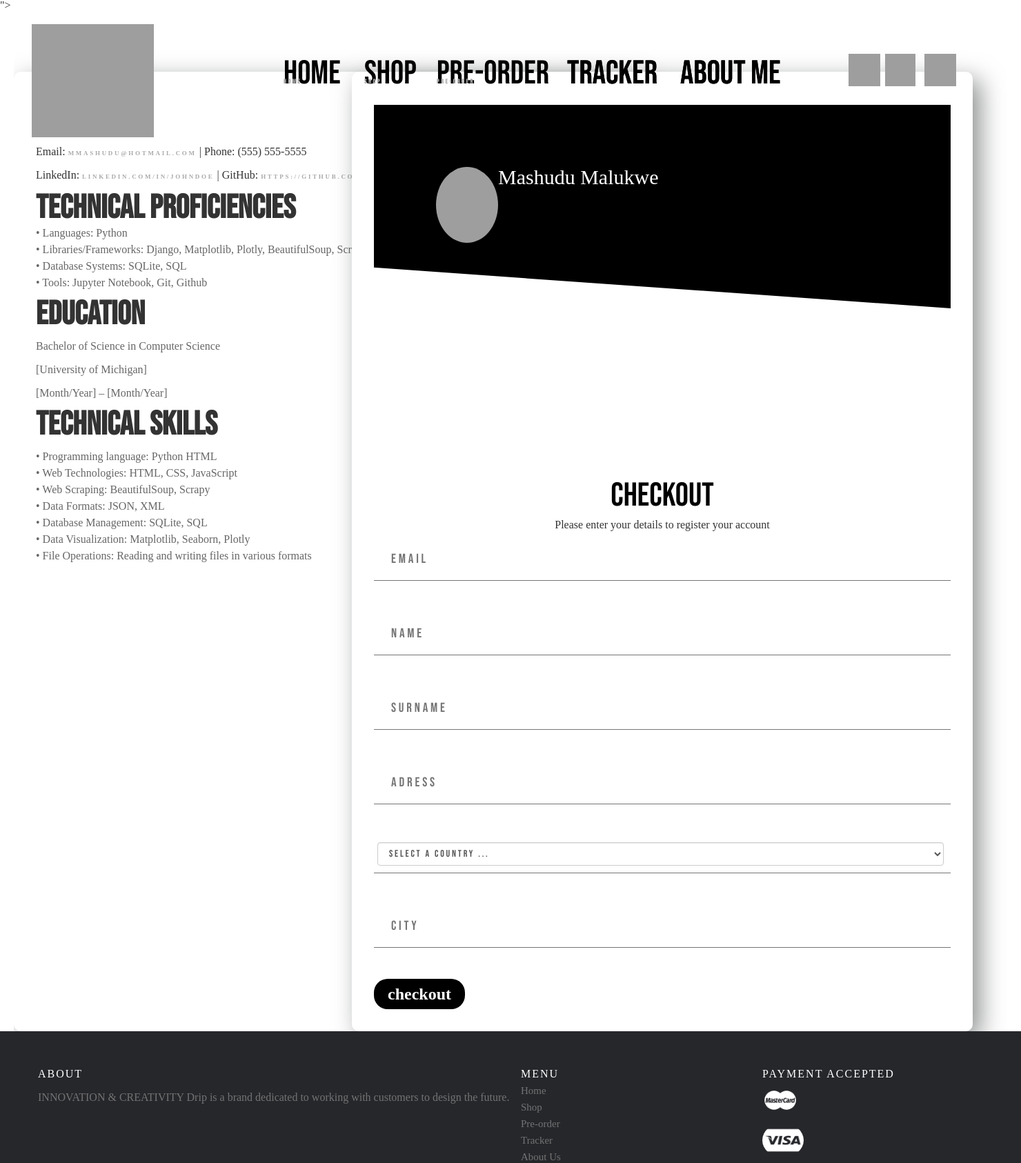
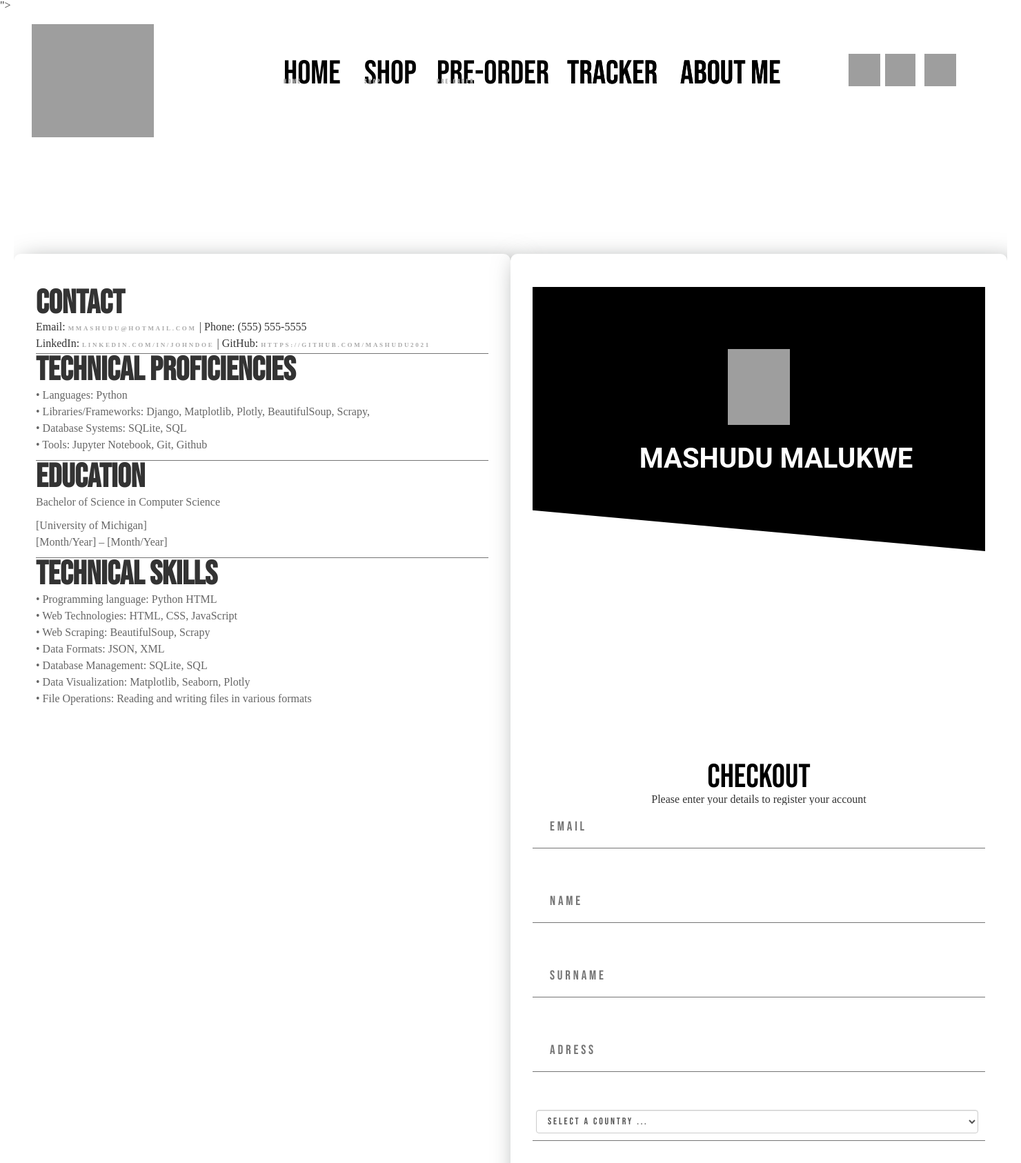
Before and after one commit to mashudu2021/dripfootware, a Django app: page /update_user/ in a window 1480 px wide. Shown: the top 1686 px of the page at 69% size. Run offline with Django 4.2, Linux system fonts and the light colour scheme; some libraries are stand-ins or nearby versions; grey boxes are pictures that could not be loaded.

Commit message:
Update styles.css

```diff
--- a/static/css/styles.css
+++ b/static/css/styles.css
@@ -1978,57 +1978,6 @@ label {
   }
 }
 
-
-/*===========================================
-Display Styles
-============================================*/
-.d-flex{
-  display: flex;
-}
-.d-flex-align-center{
-  display: flex;
-  align-items: center;
-  flex-direction: row;
-}
-.d-flex-align-center-column{
-  display: flex;
-  align-items: center;
-  flex-direction: column;
-}
-.flex-1{
-  flex: 1;
-}
-.flex-2{
-  flex: 2;
-}
-.section {
-            background-color: #ffffff;
-            padding: 20px;
-            margin-bottom: 20px;
-            border-radius: 5px;
-            box-shadow: 0 2px 5px rgba(0,0,0,0.1);
-        }
-        .section h2 {
-            color: #cc710f;
-            font-size: 24px;
-            margin-bottom: 10px;
-            border-bottom: 1px solid #cc710f;
-            padding-bottom: 5px;
-        }
-        .section p {
-            font-size: 16px;
-            margin: 10px 0;
-        }
-        .section ul {
-            list-style-type: square;
-            padding-left: 20px;
-        }
-
-p {
-      font-size: 1rem;
-       margin: 10px 0;
-
-        }
 .heade {
     padding: 90px;
     text-align: center;
@@ -2042,15 +1991,30 @@ p {
     0 calc(100% - 4vw)
   );
 }
-img {
-  border-radius: 100%;
-}
 
 .layout {
     width: 100%;
-  display: grid;
-  grid:
-    "sidebar body" 1fr
-    / 30% 1fr;
-  gap: 8px;
-}
+    margin: 4em 0em 9em;
+    padding: -1em 2em 2em 2em;
+    display: flex;
+    }
+.user-profile {
+    padding-left: 50px;
+}
+.line{
+    display: block;
+  background: #ffffff;
+  color: #636363;
+  width: 100%;
+  border: none;
+  border-radius: 0;
+  border-bottom: 1px solid #757575
+}
+.name {
+    font-size: 2.5rem;
+    text-transform: uppercase;
+    margin: 1.5rem 0px;
+    color: #ffffff;
+    font-family: "Roboto", sans-serif;
+    font-weight: 600;
+    }
```
Lines whose indentation alone changed are shown as unchanged.
